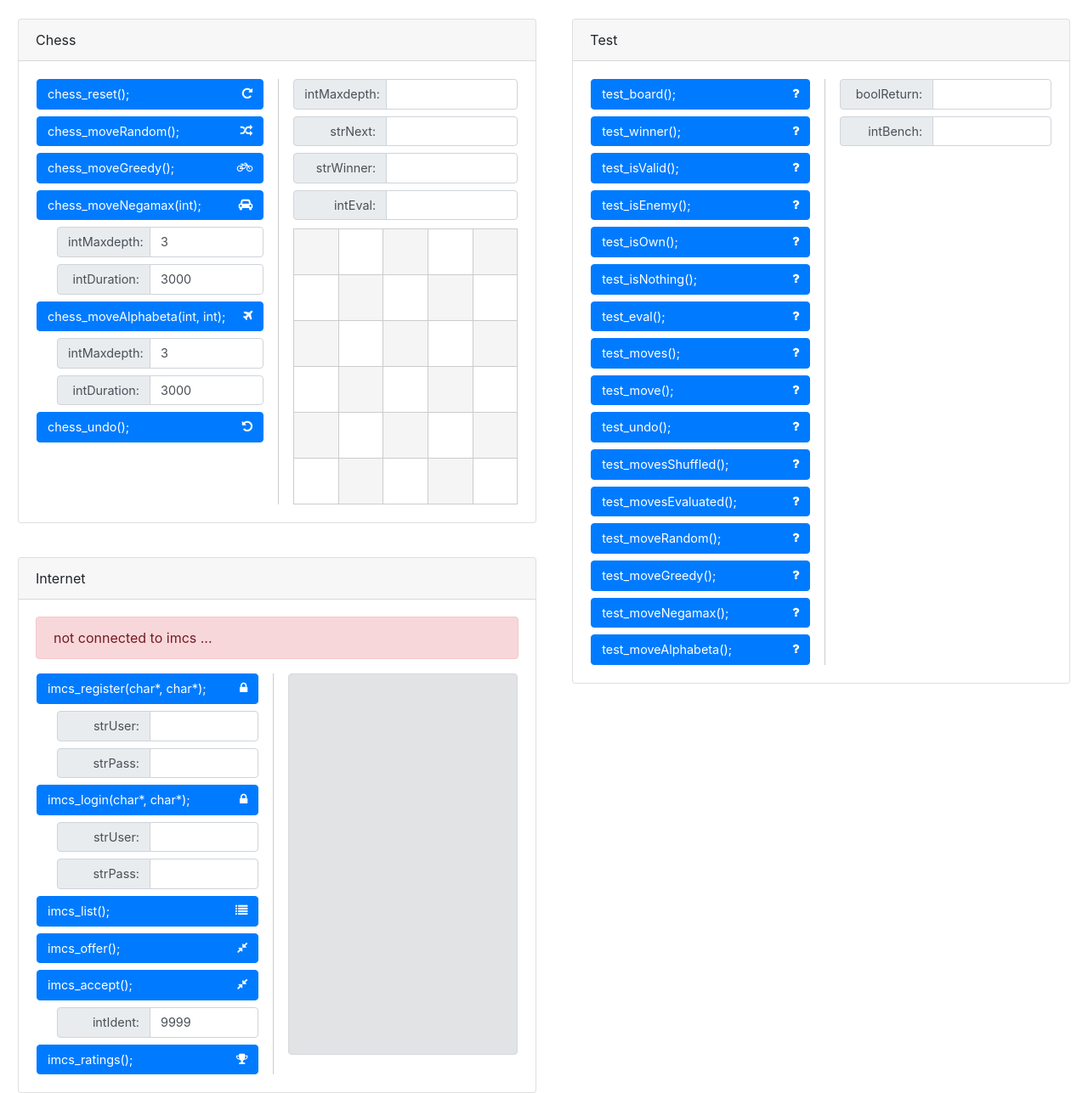
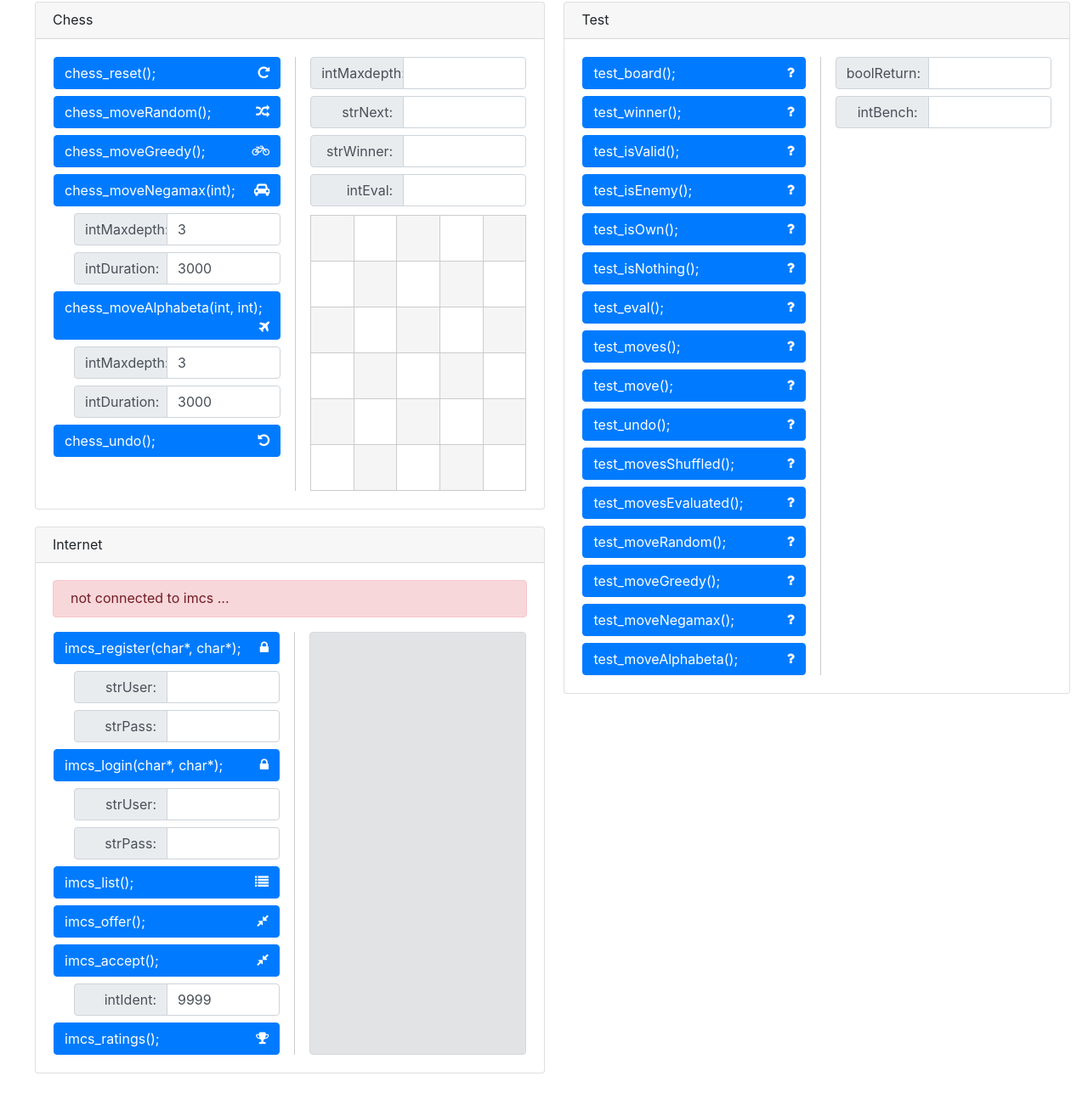
Before and after one commit to sniklaus/teaching-minichess, a plain HTML site: page framework/assets/index.html in a window 1280 px wide. Shown: the part 19-1306 px from the top of the page at 85% size. Drawn offline with nearby package versions, Linux system fonts and the light colour scheme; no server answers; files whose address does not match are found by name.

Commit message:
no message

```diff
--- a/framework/assets/index.html
+++ b/framework/assets/index.html
@@ -20,76 +20,13 @@
 		<link rel="stylesheet" type="text/css" href="/assets/fontawesome.css" />
 
 		<style type="text/css">
-			body {
-				cursor:default;
-			}
-
-			.btn, .input-group, .input-group-text, .form-control {
-				font-size:0.9rem;
-			}
-
-			.btn > .pull-right {
-				margin:3px 0px 0px -30px;
-			}
-
-			.nav-link > .pull-right {
-				margin:3px 0px 0px 0px;
-			}
-
-			.card {
-				margin:0px 20px 40px 20px;
-			}
-
-			.card-body > p {
-				text-align:justify;
-			}
-
-			.card-body > :last-child {
-				margin-bottom:0px;
-			}
-		</style>
-
-		<style type="text/css">
-			body > table {
-				margin:40px auto 0px auto;
-			}
-
-			table > tbody > tr > td {
-				vertical-align:top;
-			}
-
-			div.card-body > table > tbody > tr > td:nth-child(1) {
-				width:270px;
-			}
-
-			div.card-body > table > tbody > tr > td:nth-child(3) {
-				width:270px;
-			}
-
-			#idChess > div.card-body > table > tbody > tr > td:nth-child(2) > div {
-				width:1px;
-				height:501px;
-
-				margin:0px 15px 0px 15px;
-
-				background-color:#CCCCCC;
-			}
-
-			#idChess > div.card-body > table > tbody > tr > td:nth-child(3) > table {
-				margin:10px 0px 0px 0px;
-			}
-
 			#idChess > div.card-body > table > tbody > tr > td:nth-child(3) > table > tbody > tr > td {
+				border:1px solid #CCCCCC;
 				cursor:pointer;
-
+				height:54px;
+				text-align:center;
+				vertical-align:middle;
 				width:54px;
-				height:54px;
-
-				border:1px solid #CCCCCC;
-
-				text-align:center;
-
-				vertical-align:middle;
 			}
 
 			#idChess > div.card-body > table > tbody > tr > td:nth-child(3) > table > tbody > tr:nth-child(odd) > td:nth-child(odd) {
@@ -98,34 +35,6 @@
 
 			#idChess > div.card-body > table > tbody > tr > td:nth-child(3) > table > tbody > tr:nth-child(even) > td:nth-child(even) {
 				background-color:#F5F5F5;
-			}
-
-			#idImcs > div.card-body > table > tbody > tr > td:nth-child(2) > div {
-				width:1px;
-				height:472px;
-
-				margin:0px 15px 0px 15px;
-
-				background-color:#CCCCCC;
-			}
-
-			#idImcs > div.card-body > table > tbody > tr > td:nth-child(3) > pre {
-				width:270px;
-				height:449px;
-
-				margin:0px;
-
-				font-size:10px;
-				word-wrap:normal;
-			}
-
-			#idTest > div.card-body > table > tbody > tr > td:nth-child(2) > div {
-				width:1px;
-				height:690px;
-
-				margin:0px 15px 0px 15px;
-
-				background-color:#CCCCCC;
 			}
 		</style>
 
@@ -828,35 +737,35 @@
 			});
 		</script>
 	</head>
-	<body>
-		<table><tr><td>
+	<body style="cursor:default; line-height:1.1; padding:20px 20px 0px 20px;">
+		<table style="margin:0px auto 0px auto;"><tr style="vertical-align:top;"><td>
 
-		<div class="card" id="idChess">
+		<div class="card" id="idChess" style="margin:0px 0px 20px 20px;">
 			<div class="card-header">
 				Chess
 			</div>
 			<div class="card-body">
 				<table>
-					<tr>
-						<td>
+					<tr style="vertical-align:top;">
+						<td style="width:270px;">
 							<button class="btn btn-primary btn-block text-left" id="idChess_Reset">
 								chess_reset();
-								<i class="fa fa-repeat pull-right"></i>
+								<i class="fa fa-repeat pull-right" style="margin:3px 0px 0px 0px;"></i>
 							</button>
 
 							<button class="btn btn-primary btn-block text-left" id="idChess_MoveRandom">
 								chess_moveRandom();
-								<i class="fa fa-random pull-right"></i>
+								<i class="fa fa-random pull-right" style="margin:3px 0px 0px 0px;"></i>
 							</button>
 
 							<button class="btn btn-primary btn-block text-left" id="idChess_MoveGreedy">
 								chess_moveGreedy();
-								<i class="fa fa-bicycle pull-right"></i>
+								<i class="fa fa-bicycle pull-right" style="margin:3px 0px 0px 0px;"></i>
 							</button>
 
 							<button class="btn btn-primary btn-block text-left" id="idChess_MoveNegamax">
 								chess_moveNegamax(int);
-								<i class="fa fa-car pull-right"></i>
+								<i class="fa fa-car pull-right" style="margin:3px 0px 0px 0px;"></i>
 							</button>
 							<div class="input-group btn-block ml-4 pr-4">
 								<div class="input-group-prepend"><span class="input-group-text text-right" style="display:block; width:110px;">intMaxdepth:</span></div>
@@ -869,7 +778,7 @@
 
 							<button class="btn btn-primary btn-block text-left" id="idChess_MoveAlphabeta">
 								chess_moveAlphabeta(int, int);
-								<i class="fa fa-plane pull-right"></i>
+								<i class="fa fa-plane pull-right" style="margin:3px 0px 0px 0px;"></i>
 							</button>
 							<div class="input-group btn-block ml-4 pr-4">
 								<div class="input-group-prepend"><span class="input-group-text text-right" style="display:block; width:110px;">intMaxdepth:</span></div>
@@ -882,13 +791,13 @@
 
 							<button class="btn btn-primary btn-block text-left" id="idChess_Undo">
 								chess_undo();
-								<i class="fa fa-undo pull-right"></i>
+								<i class="fa fa-undo pull-right" style="margin:3px 0px 0px 0px;"></i>
 							</button>
 						</td>
 						<td>
-							<div></div>
+							<div style="background-color:#CCCCCC; height:511px; margin:0px 15px 0px 15px; width:1px;"></div>
 						</td>
-						<td>
+						<td style="width:270px;">
 							<div class="input-group btn-block">
 								<div class="input-group-prepend"><span class="input-group-text text-right" style="display:block; width:110px;">intMaxdepth:</span></div>
 								<div class="form-control" id="idChess_Board_Depth"></div>
@@ -909,7 +818,7 @@
 								<div class="form-control" id="idChess_Eval"></div>
 							</div>
 
-							<table id="idChess_Board">
+							<table id="idChess_Board" style="margin-top:10px;">
 								<tr><td><img></td><td><img></td><td><img></td><td><img></td><td><img></td></tr>
 								<tr><td><img></td><td><img></td><td><img></td><td><img></td><td><img></td></tr>
 								<tr><td><img></td><td><img></td><td><img></td><td><img></td><td><img></td></tr>
@@ -923,7 +832,7 @@
 			</div>
 		</div>
 
-		<div class="card" id="idImcs">
+		<div class="card" id="idImcs" style="margin:0px 0px 20px 20px;">
 			<div class="card-header">
 				Internet
 			</div>
@@ -933,11 +842,11 @@
 				</div>
 
 				<table>
-					<tr>
-						<td>
+					<tr style="vertical-align:top;">
+						<td style="width:270px;">
 							<button class="btn btn-primary btn-block text-left" id="idImcs_Register">
 								imcs_register(char*, char*);
-								<i class="fa fa-lock pull-right"></i>
+								<i class="fa fa-lock pull-right" style="margin:3px 0px 0px 0px;"></i>
 							</button>
 							<div class="input-group btn-block ml-4 pr-4">
 								<div class="input-group-prepend"><span class="input-group-text text-right" style="display:block; width:110px;">strUser:</span></div>
@@ -950,7 +859,7 @@
 
 							<button class="btn btn-primary btn-block text-left" id="idImcs_Login">
 								imcs_login(char*, char*);
-								<i class="fa fa-lock pull-right"></i>
+								<i class="fa fa-lock pull-right" style="margin:3px 0px 0px 0px;"></i>
 							</button>
 							<div class="input-group btn-block ml-4 pr-4">
 								<div class="input-group-prepend"><span class="input-group-text text-right" style="display:block; width:110px;">strUser:</span></div>
@@ -963,17 +872,17 @@
 
 							<button class="btn btn-primary btn-block text-left" id="idImcs_List">
 								imcs_list();
-								<i class="fa fa-list pull-right"></i>
+								<i class="fa fa-list pull-right" style="margin:3px 0px 0px 0px;"></i>
 							</button>
 
 							<button class="btn btn-primary btn-block text-left" id="idImcs_Offer">
 								imcs_offer();
-								<i class="fa fa-compress pull-right"></i>
+								<i class="fa fa-compress pull-right" style="margin:3px 0px 0px 0px;"></i>
 							</button>
 
 							<button class="btn btn-primary btn-block text-left" id="idImcs_Accept">
 								imcs_accept();
-								<i class="fa fa-compress pull-right"></i>
+								<i class="fa fa-compress pull-right" style="margin:3px 0px 0px 0px;"></i>
 							</button>
 							<div class="input-group btn-block ml-4 pr-4">
 								<div class="input-group-prepend"><span class="input-group-text text-right" style="display:block; width:110px;">intIdent:</span></div>
@@ -982,14 +891,14 @@
 
 							<button class="btn btn-primary btn-block text-left" id="idImcs_Ratings">
 								imcs_ratings();
-								<i class="fa fa-trophy pull-right"></i>
+								<i class="fa fa-trophy pull-right" style="margin:3px 0px 0px 0px;"></i>
 							</button>
 						</td>
 						<td>
-							<div></div>
+							<div style="background-color:#CCCCCC; height:498px; margin:0px 15px 0px 15px; width:1px;"></div>
 						</td>
-						<td>
-							<pre class="alert alert-secondary" id="idImcs_History"></pre>
+						<td style="width:270px;">
+							<pre class="alert alert-secondary" id="idImcs_History" style="font-size:10px; height:498px; margin:0px; word-wrap:normal;"></pre>
 						</td>
 					</tr>
 				</table>
@@ -998,98 +907,98 @@
 
 		</td><td>
 
-		<div class="card" id="idTest">
+		<div class="card" id="idTest" style="margin:0px 0px 20px 20px;">
 			<div class="card-header">
 				Test
 			</div>
 			<div class="card-body">
 				<table>
-					<tr>
-						<td>
+					<tr style="vertical-align:top;">
+						<td style="width:270px;">
 							<button class="btn btn-primary btn-block text-left" id="idTest_Board">
 								test_board();
-								<i class="fa fa-question pull-right"></i>
+								<i class="fa fa-question pull-right" style="margin:3px 0px 0px 0px;"></i>
 							</button>
 
 							<button class="btn btn-primary btn-block text-left" id="idTest_Winner">
 								test_winner();
-								<i class="fa fa-question pull-right"></i>
+								<i class="fa fa-question pull-right" style="margin:3px 0px 0px 0px;"></i>
 							</button>
 
 							<button class="btn btn-primary btn-block text-left" id="idTest_IsValid">
 								test_isValid();
-								<i class="fa fa-question pull-right"></i>
+								<i class="fa fa-question pull-right" style="margin:3px 0px 0px 0px;"></i>
 							</button>
 
 							<button class="btn btn-primary btn-block text-left" id="idTest_IsEnemy">
 								test_isEnemy();
-								<i class="fa fa-question pull-right"></i>
+								<i class="fa fa-question pull-right" style="margin:3px 0px 0px 0px;"></i>
 							</button>
 
 							<button class="btn btn-primary btn-block text-left" id="idTest_IsOwn">
 								test_isOwn();
-								<i class="fa fa-question pull-right"></i>
+								<i class="fa fa-question pull-right" style="margin:3px 0px 0px 0px;"></i>
 							</button>
 
 							<button class="btn btn-primary btn-block text-left" id="idTest_IsNothing">
 								test_isNothing();
-								<i class="fa fa-question pull-right"></i>
+								<i class="fa fa-question pull-right" style="margin:3px 0px 0px 0px;"></i>
 							</button>
 
 							<button class="btn btn-primary btn-block text-left" id="idTest_Eval">
 								test_eval();
-								<i class="fa fa-question pull-right"></i>
+								<i class="fa fa-question pull-right" style="margin:3px 0px 0px 0px;"></i>
 							</button>
 
 							<button class="btn btn-primary btn-block text-left" id="idTest_Moves">
 								test_moves();
-								<i class="fa fa-question pull-right"></i>
+								<i class="fa fa-question pull-right" style="margin:3px 0px 0px 0px;"></i>
 							</button>
 
 							<button class="btn btn-primary btn-block text-left" id="idTest_Move">
 								test_move();
-								<i class="fa fa-question pull-right"></i>
+								<i class="fa fa-question pull-right" style="margin:3px 0px 0px 0px;"></i>
 							</button>
 
 							<button class="btn btn-primary btn-block text-left" id="idTest_Undo">
 								test_undo();
-								<i class="fa fa-question pull-right"></i>
+								<i class="fa fa-question pull-right" style="margin:3px 0px 0px 0px;"></i>
 							</button>
 
 							<button class="btn btn-primary btn-block text-left" id="idTest_MovesShuffled">
 								test_movesShuffled();
-								<i class="fa fa-question pull-right"></i>
+								<i class="fa fa-question pull-right" style="margin:3px 0px 0px 0px;"></i>
 							</button>
 
 							<button class="btn btn-primary btn-block text-left" id="idTest_MovesEvaluated">
 								test_movesEvaluated();
-								<i class="fa fa-question pull-right"></i>
+								<i class="fa fa-question pull-right" style="margin:3px 0px 0px 0px;"></i>
 							</button>
 
 							<button class="btn btn-primary btn-block text-left" id="idTest_MoveRandom">
 								test_moveRandom();
-								<i class="fa fa-question pull-right"></i>
+								<i class="fa fa-question pull-right" style="margin:3px 0px 0px 0px;"></i>
 							</button>
 
 							<button class="btn btn-primary btn-block text-left" id="idTest_MoveGreedy">
 								test_moveGreedy();
-								<i class="fa fa-question pull-right"></i>
+								<i class="fa fa-question pull-right" style="margin:3px 0px 0px 0px;"></i>
 							</button>
 
 							<button class="btn btn-primary btn-block text-left" id="idTest_MoveNegamax">
 								test_moveNegamax();
-								<i class="fa fa-question pull-right"></i>
+								<i class="fa fa-question pull-right" style="margin:3px 0px 0px 0px;"></i>
 							</button>
 
 							<button class="btn btn-primary btn-block text-left" id="idTest_MoveAlphabeta">
 								test_moveAlphabeta();
-								<i class="fa fa-question pull-right"></i>
+								<i class="fa fa-question pull-right" style="margin:3px 0px 0px 0px;"></i>
 							</button>
 						</td>
 						<td>
-							<div></div>
+							<div style="background-color:#CCCCCC; height:728px; margin:0px 15px 0px 15px; width:1px;"></div>
 						</td>
-						<td>
+						<td style="width:270px;">
 							<div class="input-group btn-block">
 								<div class="input-group-prepend"><span class="input-group-text text-right" style="display:block; width:110px;">boolReturn:</span></div>
 								<div class="form-control" id="idTest_Return_Return"></div>
```
